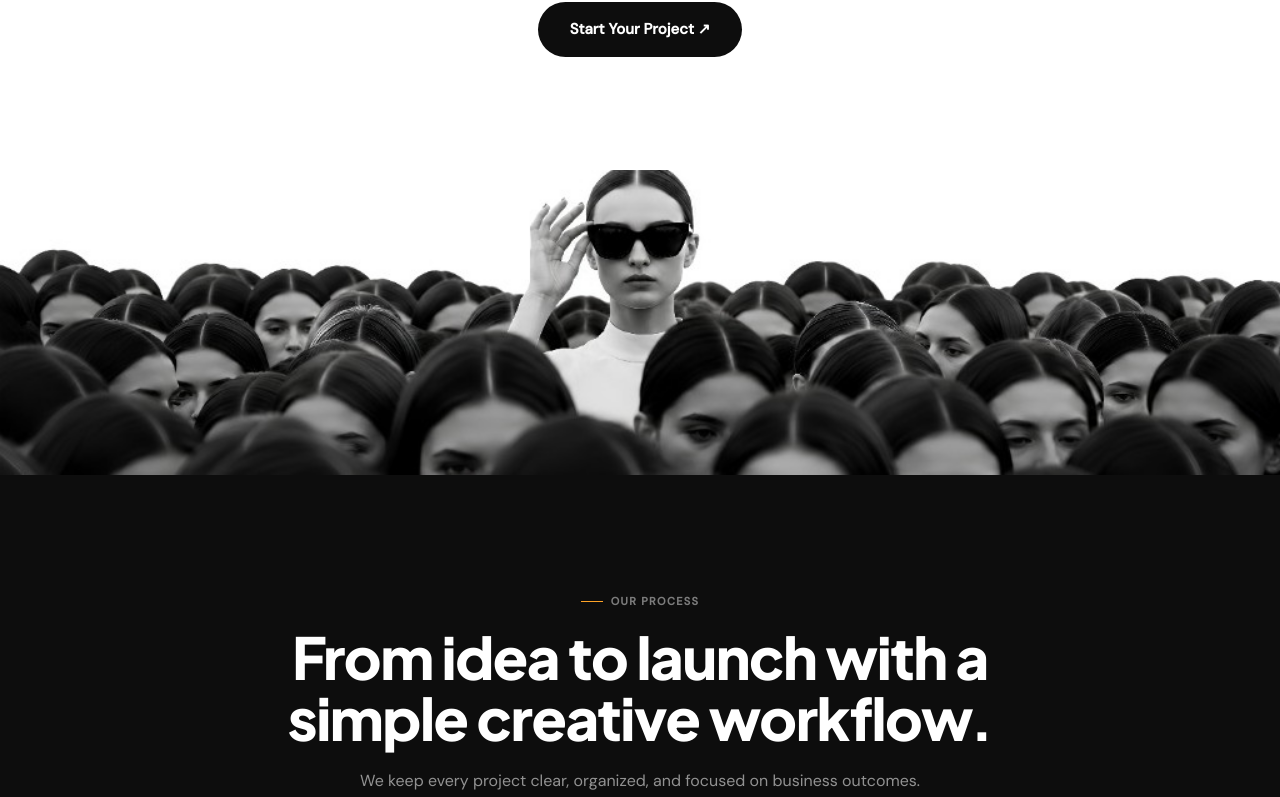
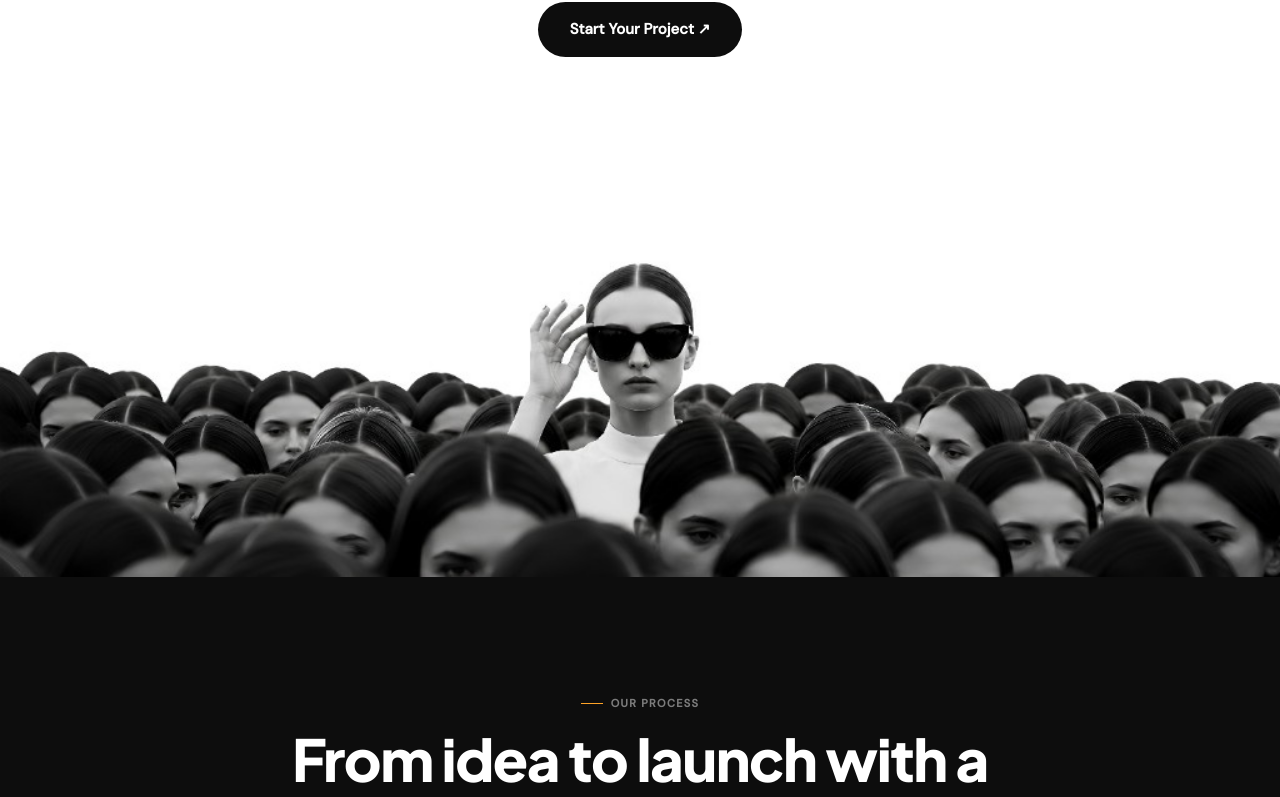
Before and after one commit to MalikSalmanTanveer/Peraspera, a React (Vite) app in the folder Per/: page / in a window 1280 px wide. Shown: the part 3053-3850 px from the top of the page. Built offline with nearby package versions, Linux system fonts and the light colour scheme.

Commit message:
Restore full What we offer banner and set 2cm spacing.

```diff
--- a/Per/src/sections/FeatureBlocks.tsx
+++ b/Per/src/sections/FeatureBlocks.tsx
@@ -43,18 +43,16 @@
         </Reveal>
       </div>
 
-      <div className="mt-[3cm] w-full overflow-hidden bg-white">
-        <div className="relative aspect-[1024/244] w-full">
+      <div className="mt-[2cm] w-full overflow-hidden bg-white">
         <img
           src={FEATURE_IMAGES.whatWeDeliver}
           alt="Peraspera — brands built to be remembered"
           loading="lazy"
           decoding="async"
           width={1024}
-            height={244}
-            className="absolute inset-0 h-full w-full object-cover object-center"
+          height={356}
+          className="block h-auto w-full"
         />
-        </div>
       </div>
     </section>
   );
```
Also changed, not shown: Per/src/assets/features/what-we-deliver.jpg. Lines whose indentation alone changed are shown as unchanged.
